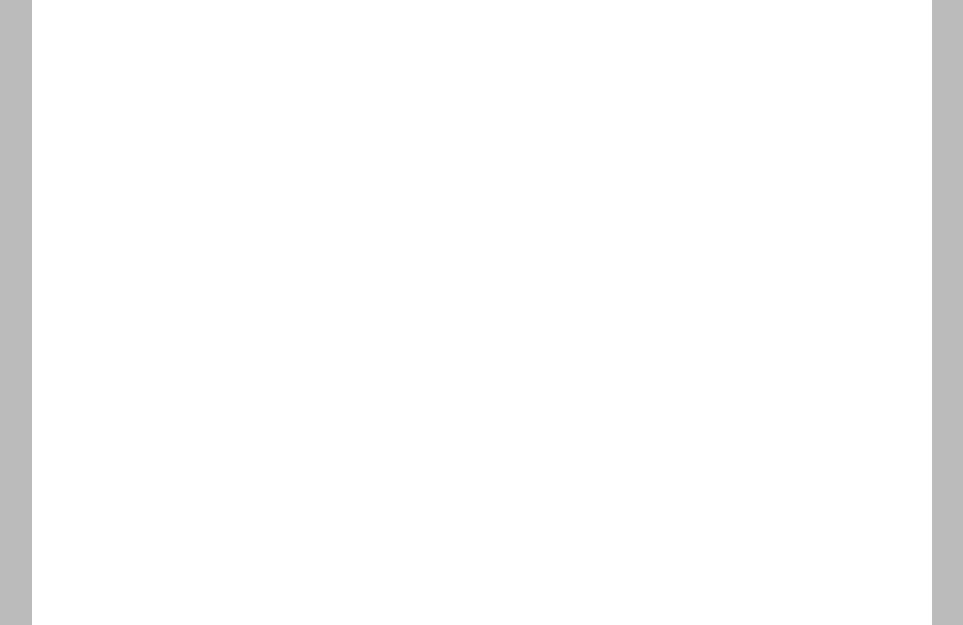
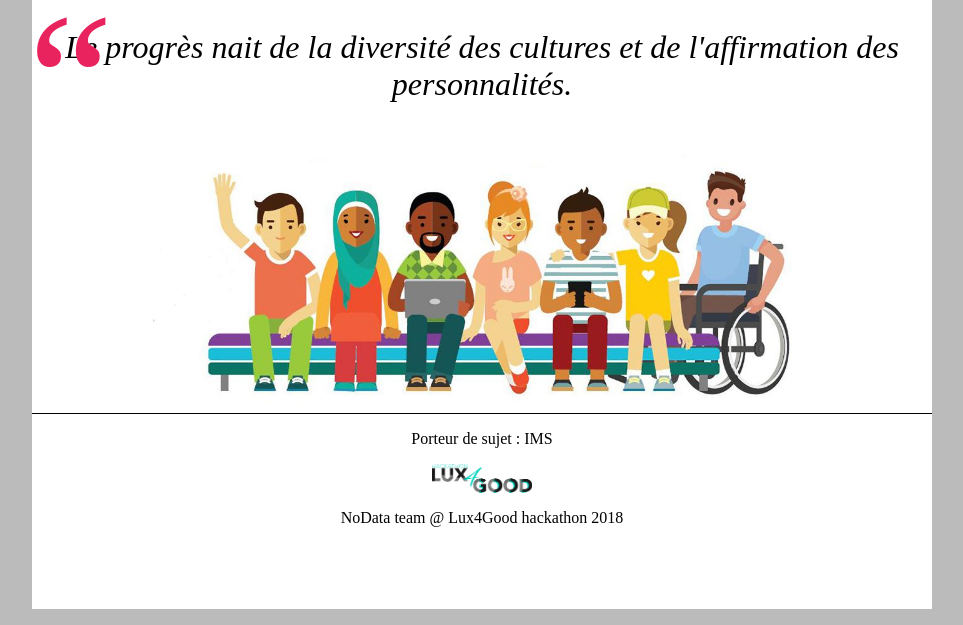
Before and after one commit to stellasia/l4gims, a Django app: page / in a window 1280 px wide. Shown: the part 175-800 px from the top of the page, without its empty margins (158-1121 px from the left). Run offline with Django 3.2, Linux system fonts and the light colour scheme.

Commit message:
Home page

```diff
--- a/questionnaire/templates/home.html
+++ b/questionnaire/templates/home.html
@@ -1,7 +1,14 @@
 {% extends 'base.html' %}
+{% load static %}
 
 {% block title %}Diversité{% endblock %}
 
 {% block content %}
-Une quote et une jolie image
+
+<blockquote class="quote">
+  Le progrès nait de la diversité des cultures et de l'affirmation des personnalités.
+</blockquote>
+
+<img src="{% static 'diversity-day-1440x400.jpg' %}" alt="Image principale" width="900px">
+
 {% endblock %}
--- a/static/style.css
+++ b/static/style.css
@@ -67,7 +70,30 @@
 footer {
     margin-top: 10px;
     border-top: 1px solid black;
+    text-align: center;
 }
+
+footer .logos img {
+    display: inline-block;
+    line-height: 200px;
+}
+
+.quote {
+    font-style: italic;
+    font-size: 2em;
+    text-align: center;
+    margin: 50px auto;
+    position: relative;
+}
+.quote:before {
+      content: '\201C';
+      position: absolute;
+      top: -0.3em;
+      left: -0.12em;
+      color: #E9235E;
+      font-size: 6em;
+      z-index: 10;
+   }
 
 form {
     width: 90%;
--- a/templates/base.html
+++ b/templates/base.html
@@ -7,6 +7,7 @@
   </head>
   <body>
     <header>
+      <img src="http://www.chartediversite.lu/sites/default/files/chartediversite_logo.png" alt="LOGO charte de la diversité" width=100px >
       <h1>diversite.lu</h1>
       <nav>
 	<ul>
@@ -25,7 +26,11 @@
     </div>
 
     <footer>
-      NoData @ Lux4Good - 2018 - IMS
+      <p>Porteur de sujet : IMS</p>
+      <div class="logos">
+	<img src="{% static 'LOGO Lux4Good.png' %}" alt="Lux4Good logo" width=100px>
+      </div>
+      <p>NoData team @ Lux4Good hackathon 2018</p>
     </footer>
   </body>
 </html>
```
Also changed, not shown: other parts of static/style.css (+3 -0 lines), static/LOGO Lux4Good.png (added), static/diversity-day-1440x400.jpg (added).
